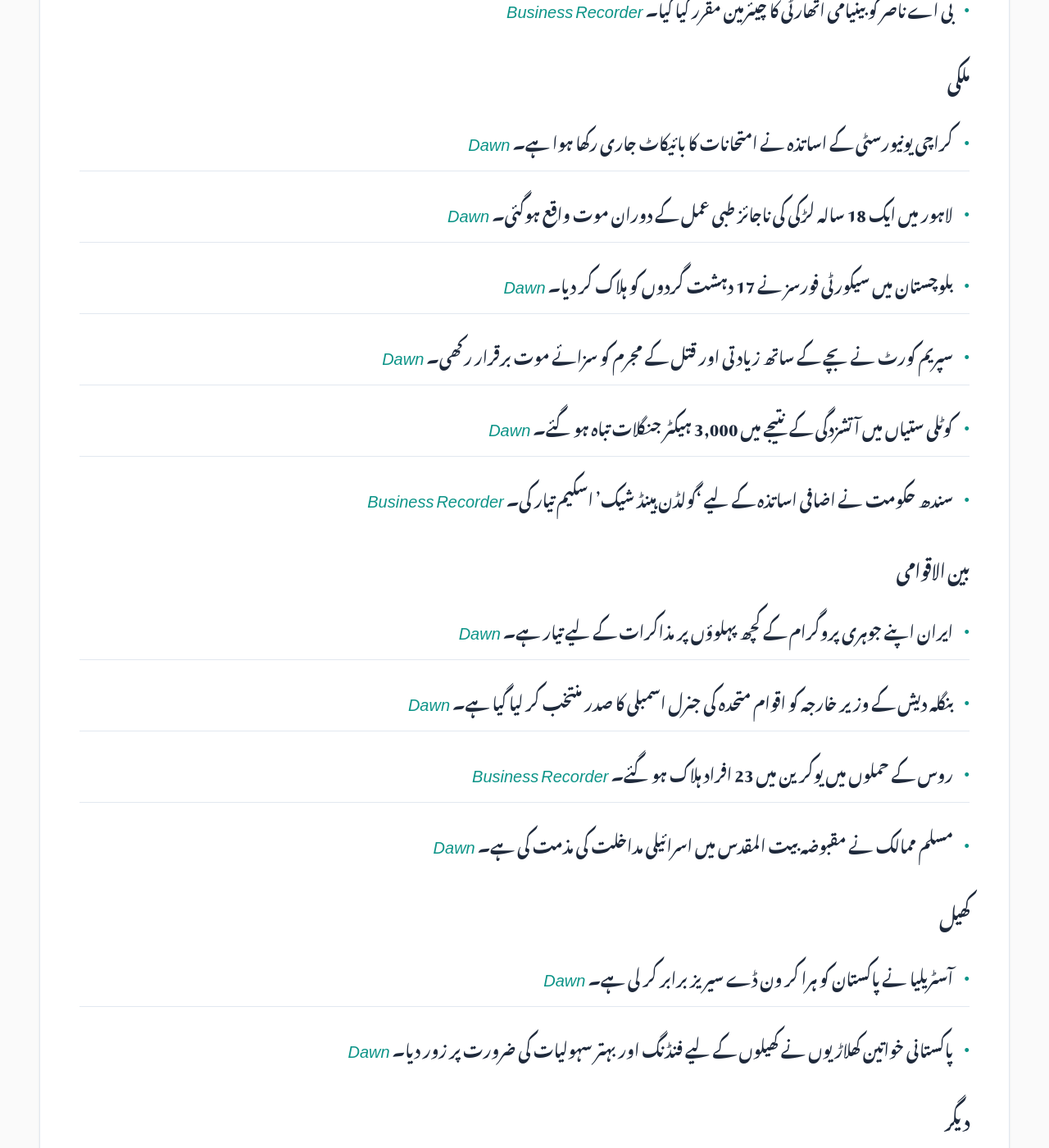
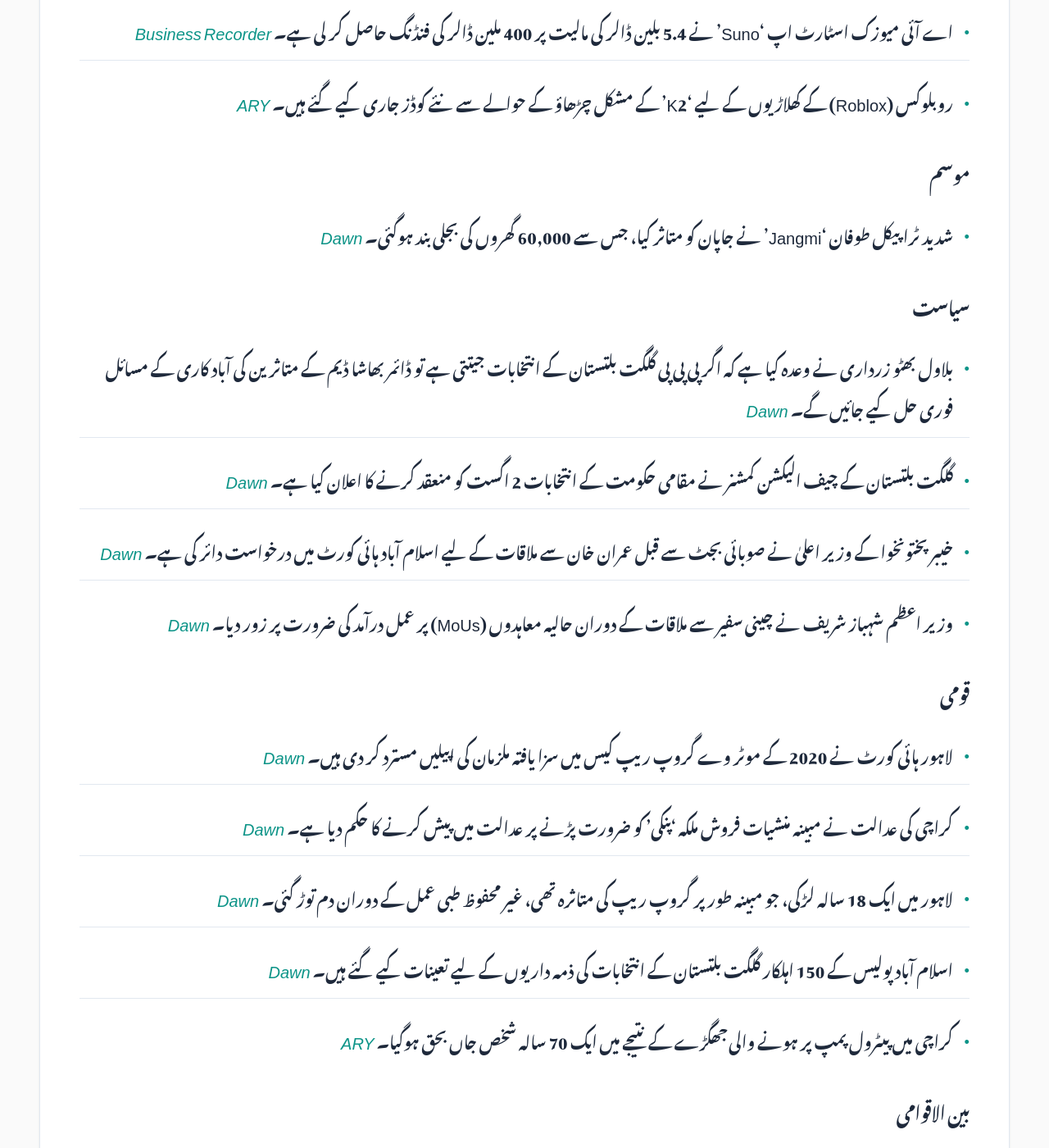
Before and after one commit to zsubzwary/news, a Jekyll site: the page built from ur/index.md, in a window 1280 px wide and 1400 px high, scrolled down 1984 px. Shown: the whole window at 82% size. Built offline with Jekyll 4.4.1, drawn with Linux system fonts in a browser that asks for light colours; some web fonts are replaced; comment, search, counter and statistics services are not loaded; some of the changed text lies outside the part shown.

Commit message:
DateTime; 2026-06-03T16:10:08.107Z

```diff
--- a/ur/index.md
+++ b/ur/index.md
@@ -7,49 +7,55 @@ rtl: true
 
 پاکستان کی تازہ خبروں کا خلاصہ
 
- &lrm; 03-Jun-2026 09:10PKT
+ &lrm; 03-Jun-2026 21:10PKT
 
-پڑھنے کا وقت : 3 منٹ
+پڑھنے کا وقت : 5 منٹ
 
 ### معیشت
-- بجلی کی قیمتوں میں 1.74 روپے فی یونٹ اضافے کا امکان ہے۔ *[Dawn](https://www.dawn.com/news/2004808/electricity-prices-likely-to-rise-by-rs174-per-unit)*
-- پولٹری فیڈ بنانے والوں پر اضافی ٹیکس نہیں ہوگا۔ *[Dawn](https://www.dawn.com/news/2004789/no-extra-tax-on-poultry-feed-makers-rules-fcc)*
-- PIDE نے کم از کم اجرت 45,000 روپے کرنے کی تجویز دی ہے۔ *[Dawn](https://www.dawn.com/news/2004790/pide-proposes-rs45000-minimum-wage)*
-- فیڈرل حکومت نے بازاروں اور ریستورانوں کے اوقات بڑھا دیے ہیں۔ *[Dawn](https://www.dawn.com/news/2004700/federal-govt-extends-closing-times-for-markets-restaurants)*
-- مشرق وسطیٰ کی کشیدگی کی وجہ سے تیل کی قیمتوں میں اضافہ ہوا ہے۔ *[ARY](https://arynews.tv/oil-jumps-on-mideast-missiles-while-ai-bulls-carry-stocks-higher)*
-- مئی میں تیل مارکیٹنگ کمپنیوں (OMCs) کی فروخت میں 23 فیصد کمی آئی ہے۔ *[Business Recorder](https://www.brecorder.com/news/40423695/may-omc-sales-plunge-23pc-yoy-on-higher-fuel-prices)*
-- صارفین کے تحفظ کے لیے بجٹ میں ہمدردانہ پالیسیوں کا مطالبہ کیا گیا ہے۔ *[Business Recorder](https://www.brecorder.com/news/40423698/cap-seeks-consumer-friendly-policies-in-budget)*
+- وزیر اعظم شہباز شریف نے غیر رسمی معیشت کو ٹیکس نیٹ میں لانے کے لیے اقدامات کرنے کا اعلان کیا ہے۔ *[Dawn](https://www.dawn.com/news/2004872/in-meeting-with-business-leaders-pm-shehbaz-says-govt-taking-measures-to-bring-informal-economy-into-tax-net)*
+- وفاقی بجٹ کی پیشکش اب 10 جون کو کی جائے گی۔ *[Dawn](https://www.dawn.com/news/2004856/parliamentary-affairs-minister-says-budget-to-be-presented-on-june-10)*
+- بجلی کی قیمتوں میں 1.74 روپے فی یونٹ اضافے کا امکان ہے کیونکہ این پی آر اے نے اضافی ایندھن کے اخراجات کی منظوری پر غور کرنا ہے۔ *[Dawn](https://www.dawn.com/news/2004808/electricity-prices-likely-to-rise-by-rs174-per-unit)*
+- امریکہ نے جبری مشقت کے مسائل پر پاکستان سمیت 60 معیشتوں پر 10 سے 12.5 فیصد تک ٹیرف لگانے کی تجویز دی ہے۔ *[Dawn](https://www.dawn.com/news/2004844/us-proposes-new-tariffs-on-60-economies-including-pakistan-over-failure-to-act-on-forced-labour)* *[Business Recorder](https://www.brecorder.com/news/40423798/us-proposes-tariffs-on-60-economies-including-pakistan-over-forced-labour-concerns)*
+- گرمیوں کے طویل دن اور بڑھتے ہوئے درجہ حرارت کے پیش نظر وزیر اعظم نے دکانوں اور مارکیٹوں کے اوقات میں توسیع کی منظوری دے دی ہے۔ *[Dawn](https://www.dawn.com/news/2004859/pm-shehbaz-approves-extension-in-closing-hours-of-shops-markets)*
+- فیڈرل کانسٹٹیوشنل کورٹ نے فیصلہ دیا ہے کہ پولٹری فیڈ بنانے والوں پر اضافی ٹیکس عائد نہیں کیا جا سکتا۔ *[Dawn](https://www.dawn.com/news/2004789/no-extra-tax-on-poultry-feed-makers-rules-fcc)*
+- مشرق وسطیٰ کی جنگ کے باعث عالمی مارکیٹوں میں غیر یقینی صورتحال اور تیل کی قیمتوں میں اضافے سے گلف کی اسٹاک مارکیٹیں نیچے گر گئیں۔ *[Business Recorder](https://www.brecorder.com/news/40423810/most-gulf-markets-retreat-on-iran-war-jitters)*
+- آئی ایم ایف کے مطابق سعودی معیشت جنگ کے باوجود مستحکم ہے، تاہم 2026 میں ترقی کی شرح 2 فیصد تک گر سکتی ہے۔ *[Business Recorder](https://www.brecorder.com/news/40423811/imf-says-saudi-economy-holding-up-during-iran-war-but-growth-could-slow-to-2-in-2026)*
+- بنگلہ دیش نے مشرق وسطیٰ کی جنگ سے پیدا ہونے والے مالیاتی دباؤ کو کم کرنے کے لیے بجلی کی قیمتوں میں 16 فیصد اضافہ کر دیا ہے۔ *[Business Recorder](https://www.brecorder.com/news/40423807/bangladesh-raises-electricity-prices-in-latest-mideast-war-related-hike)*
+- بھارتی مرکزی بینک نے ان رپورٹس کی تردید کی ہے کہ اس نے 12 ارب ڈالر کے سونے کے ذخائر فروخت کیے ہیں۔ *[Business Recorder](https://www.brecorder.com/news/40423800/indian-central-bank-rebuts-media-report-it-sold-gold-reserves)*
+- امریکی اسٹاک مارکیٹس میں سرمایہ کاروں کی جانب سے منافع وصولی اور جنگ کے خدشات کے باعث معمولی کمی دیکھی گئی۔ *[Business Recorder](https://www.brecorder.com/news/40423813/us-stocks-edge-lower-as-investors-consolidate-after-string-of-records)*
 
 ### سائنس اور ٹیکنالوجی
-- NED یونیورسٹی اور IMC نے مصنوعی ذہانت پر مبنی حادثاتی انتظام کے نظام کے لیے معاہدہ کیا۔ *[Business Recorder](https://www.brecorder.com/news/40423699/imc-amp-ned-university-sign-agreement-to-establish-umiu-university)*
+- اے آئی میوزک اسٹارٹ اپ 'Suno' نے 5.4 بلین ڈالر کی مالیت پر 400 ملین ڈالر کی فنڈنگ حاصل کر لی ہے۔ *[Business Recorder](https://www.brecorder.com/news/40423812/ai-music-startup-suno-raises-funding-at-54-billion-valuation)*
+- روبلوکس (Roblox) کے کھلاڑیوں کے لیے 'K2' کے مشکل چڑھاؤ کے حوالے سے نئے کوڈز جاری کیے گئے ہیں۔ *[ARY](https://arynews.tv/conquer-k2-from-your-couch-fresh-codes-drop-free-points-for-robloxs-toughest-climb)*
 
-### موسمیات
-- بنوں میں شدید طوفان کے نتیجے میں 20 افراد زخمی ہو گئے۔ *[Dawn](https://www.dawn.com/news/2004699/at-least-20-injured-as-violent-storm-damages-homes-buildings-in-kps-bannu)*
-- جاپان میں شدید سمندری طوفان سے ہزاروں گھروں کی بجلی منقطع ہوگئی۔ *[Business Recorder](https://www.brecorder.com/news/40423758/tropical-storm-jangmi-batters-japan-cuts-power-to-60000-homes)*
+### موسم
+- شدید ٹراپیکل طوفان 'Jangmi' نے جاپان کو متاثر کیا، جس سے 60,000 گھروں کی بجلی بند ہوگئی۔ *[Dawn](https://www.dawn.com/news/2004894/tropical-storm-jangmi-batters-japan-cuts-power-to-60000-homes)*
 
 ### سیاست
-- ٹرمپ نے ایک وفادار ساتھی کو انٹیلی جنس ڈائریکٹر مقرر کر دیا۔ *[Dawn](https://www.dawn.com/news/2004772/trump-names-inexperienced-ally-as-intelligence-director)*
-- آزاد کشمیر کے وزیر اعلیٰ نے کہا کہ JAAC کے احتجاج کی صورت میں طاقت استعمال نہیں کی جائے گی۔ *[Dawn](https://www.dawn.com/news/2004778/ajk-pm-says-govt-will-not-use-force-if-jaac-takes-to-streets)*
-- جی بی انتخابات کے حوالے سے پی ٹی آئی نے بدعنوانی کے الزامات لگائے ہیں۔ *[Business Recorder](https://www.brecorder.com/news/40423691/pti-condemns-grave-violations-of-electoral-process-in-g-b)*
-- بی اے ناصر کو بینیامی اتھارٹی کا چیئرمین مقرر کیا گیا۔ *[Business Recorder](https://www.brecorder.com/news/40423694/ba-nasir-made-chairperson-of-benami-authority)*
+- بلاول بھٹو زرداری نے وعدہ کیا ہے کہ اگر پی پی پی گلگت بلتستان کے انتخابات جیتتی ہے تو ڈائمر بھاشا ڈیم کے متاثرین کی آباد کاری کے مسائل فوری حل کیے جائیں گے۔ *[Dawn](https://www.dawn.com/news/2004941/bilawal-pledges-to-address-diamer-bhasha-dam-resettlement-issues-if-ppp-wins-g-b-polls)*
+- گلگت بلتستان کے چیف الیکشن کمشنر نے مقامی حکومت کے انتخابات 2 اگست کو منعقد کرنے کا اعلان کیا ہے۔ *[Dawn](https://www.dawn.com/news/2004921/gb-local-government-elections-scheduled-for-aug-2-cec-says)*
+- خیبر پختونخوا کے وزیر اعلیٰ نے صوبائی بجٹ سے قبل عمران خان سے ملاقات کے لیے اسلام آباد ہائی کورٹ میں درخواست دائر کی ہے۔ *[Dawn](https://www.dawn.com/news/2004889/kp-cm-moves-ihc-seeking-meeting-with-imran-ahead-of-provincial-budget)*
+- وزیر اعظم شہباز شریف نے چینی سفیر سے ملاقات کے دوران حالیہ معاہدوں (MoUs) پر عمل درآمد کی ضرورت پر زور دیا۔ *[Dawn](https://www.dawn.com/news/2004916/pm-shehbaz-stresses-need-to-follow-up-on-recent-mous-during-meeting-with-chinese-envoy)*
 
-### ملکی
-- کراچی یونیورسٹی کے اساتذہ نے امتحانات کا بائیکاٹ جاری رکھا ہوا ہے۔ *[Dawn](https://www.dawn.com/news/2004735/despite-govt-intervention-karachi-university-teachers-refuse-to-end-exam-boycott)*
-- لاہور میں ایک 18 سالہ لڑکی کی ناجائز طبی عمل کے دوران موت واقع ہوگئی۔ *[Dawn](https://www.dawn.com/news/2004730/gang-rape-victim-dies-during-botched-abortion-in-lahore)*
-- بلوچستان میں سیکورٹی فورسز نے 17 دہشت گردوں کو ہلاک کر دیا۔ *[Dawn](https://www.dawn.com/news/2004690/security-forces-kill-17-terrorists-in-various-districts-of-balochistan-following-quetta-train-bombing-ispr)*
-- سپریم کورٹ نے بچے کے ساتھ زیادتی اور قتل کے مجرم کو سزائے موت برقرار رکھی۔ *[Dawn](https://www.dawn.com/news/2004819/sc-upholds-death-sentence-awarded-to-child-rapist-killer)*
-- کوٹلی ستیاں میں آتشزدگی کے نتیجے میں 3,000 ہیکٹر جنگلات تباہ ہو گئے۔ *[Dawn](https://www.dawn.com/news/2004749/devastating-fire-decimates-over-3000-hectares-of-forest-tree-cover-in-kotli-sattian)*
-- سندھ حکومت نے اضافی اساتذہ کے لیے 'گولڈن ہینڈ شیک' اسکیم تیار کی۔ *[Business Recorder](https://www.brecorder.com/news/40423697/surplus-teachers-sindh-prepares-golden-handshake-scheme)*
+### قومی
+- لاہور ہائی کورٹ نے 2020 کے موٹر وے گروپ ریپ کیس میں سزا یافتہ ملزمان کی اپیلیں مسترد کر دی ہیں۔ *[Dawn](https://www.dawn.com/news/2004896/2020-motorway-gang-rape-case-lhc-dismisses-convicts-appeals-against-sentences)*
+- کراچی کی عدالت نے مبینہ منشیات فروش ملکہ 'پنکی' کو ضرورت پڑنے پر عدالت میں پیش کرنے کا حکم دیا ہے۔ *[Dawn](https://www.dawn.com/news/2004888/karachi-court-directs-authorities-to-produce-alleged-drug-baroness-pinky-in-person-when-required)*
+- لاہور میں ایک 18 سالہ لڑکی، جو مبینہ طور پر گروپ ریپ کی متاثرہ تھی، غیر محفوظ طبی عمل کے دوران دم توڑ گئی۔ *[Dawn](https://www.dawn.com/news/2004730/gang-rape-victim-dies-during-botched-abortion-in-lahore)*
+- اسلام آباد پولیس کے 150 اہلکار گلگت بلتستان کے انتخابات کی ذمہ داریوں کے لیے تعینات کیے گئے ہیں۔ *[Dawn](https://www.dawn.com/news/2004880/150-personnel-from-islamabad-polices-security-division-assigned-to-gb-election-duty)*
+- کراچی میں پیٹرول پمپ پر ہونے والی جھگڑے کے نتیجے میں ایک 70 سالہ شخص جاں بحق ہوگیا۔ *[ARY](https://arynews.tv/petrol-pump-scuffle-leads-to-death-of-70-year-old-man-video)*
 
 ### بین الاقوامی
-- ایران اپنے جوہری پروگرام کے کچھ پہلوؤں پر مذاکرات کے لیے تیار ہے۔ *[Dawn](https://www.dawn.com/news/2004681/iran-willing-to-negotiate-aspects-of-nuclear-programme-rubio-says-amid-escalating-scrutiny-over-war)*
-- بنگلہ دیش کے وزیر خارجہ کو اقوام متحدہ کی جنرل اسمبلی کا صدر منتخب کر لیا گیا ہے۔ *[Dawn](https://www.dawn.com/news/2004697/bangladesh-elected-president-of-un-general-assembly-in-closely-contested-vote)*
-- روس کے حملوں میں یوکرین میں 23 افراد ہلاک ہو گئے۔ *[Business Recorder](https://www.brecorder.com/news/40423760/at-least-23-killed-in-russian-attack-ukrainian-president-says-new-assault-possible)*
-- مسلم ممالک نے مقبوضہ بیت المقدس میں اسرائیلی مداخلت کی مذمت کی ہے۔ *[Dawn](https://www.dawn.com/news/2004689/pakistan-7-other-muslim-countries-condemn-israeli-incursions-into-al-aqsa-mosque-call-for-an-immediate-halt)*
+- امریکی صدر ڈونلڈ ٹرمپ نے اسرائیلی وزیراعظم نیتنیاہو کے ساتھ ہونے والی ایک فون کال میں انہیں 'پاگل' کہنے کی تصدیق کی ہے۔ *[Dawn](https://www.dawn.com/news/2004906/i-was-a-little-bit-perturbed-trump-confirms-expletive-laden-phone-call-with-netanyahu)* *[ARY](https://arynews.tv/trump-confirms-he-called-netanyahu-crazy-in-phone-call)*
+- اسرائیل نے مقبوضہ مغربی کنارے میں 2,000 سے زائد نئے گھروں کی توسیع کا منصوبہ بنایا ہے۔ *[Dawn](https://www.dawn.com/news/2004930/israel-plans-major-expansion-of-west-bank-settlements-on-occupied-palestinian-land)*
+- خلیجی خطے میں کشیدگی بڑھنے سے کویت کے ایئرپورٹ کو نقصان پہنچا اور امریکہ نے ہرمز کے مقام پر حملے کیے۔ *[Dawn](https://www.dawn.com/news/2004866/hostilities-flare-in-gulf-as-us-iran-talks-at-a-stalemate)* *[ARY](https://arynews.tv/gulf-tensions-escalate-as-iran-hits-kuwait-us-strikes-near-hormuz)*
+- نئی دہلی کے ایک ہوٹل میں آتشزدگی کے نتیجے میں 21 افراد ہلاک ہو گئے، جن میں 18 غیر ملکی شہری شامل ہیں۔ *[Dawn](https://www.dawn.com/news/2004877/at-least-18-foreign-nationals-among-21-killed-in-delhi-hotel-fire)*
+- ڈونلڈ ٹرمپ نے ایران کے سپریم لیڈر مجتبیٰ خامنہ ای سے ملاقات کرنے کی خواہش کا اظہار کیا ہے۔ *[Business Recorder](https://www.brecorder.com/news/40423805/trump-says-would-like-to-meet-iran-leader-khamenei)*
 
 ### کھیل
-- آسٹریلیا نے پاکستان کو ہرا کر ون ڈے سیریز برابر کر لی ہے۔ *[Dawn](https://www.dawn.com/news/2004650/ellis-career-best-figures-help-australia-beat-pakistan-to-level-odi-series)*
-- پاکستانی خواتین کھلاڑیوں نے کھیلوں کے لیے فنڈنگ اور بہتر سہولیات کی ضرورت پر زور دیا۔ *[Dawn](https://www.dawn.com/news/2004836/not-a-level-playing-field)*
+- انگلینڈ کے کپتان بین اسٹوکس نے آئی پی ایل کی وجہ سے جوفرا آرچر کی ٹیم سے غیر موجودگی کا دفاع کیا ہے۔ *[Business Recorder](https://www.brecorder.com/news/40423806/england-captain-stokes-defends-archers-ipl-enforced-absence-from-test-side)*
+- پولینڈ کی کھلاڑی ماجا چوالنسکا نے فرینچ اوپن کے سیمی فائنل میں جگہ بنا لی ہے۔ *[Business Recorder](https://www.brecorder.com/news/40423804/qualifier-chwalinska-reaches-french-open-semi-finals)*
 
 ### دیگر
-- کیٹی پیری کا پرانا گانا دوبارہ چارٹس پر واپس آگیا ہے۔ *[ARY](https://arynews.tv/katy-perrys-the-one-that-got-away-reclaims-the-charts-15-years-on)*
+- مائیک عبداللہ اور جیک شارٹ کے درمیان منگنی ختم ہونے کی افواہوں سے سوشل میڈیا پر چرچا ہے۔ *[ARY](https://arynews.tv/mika-abdalla-jake-short-call-off-engagement-amid-off-campus-buzz)*
+- ایک وائرل ویڈیو میں ایک شخص کو بغیر اے سی کے شدید گرمی میں اپنا گھر ٹھنڈا رکھنے کے طریقے دکھائے گئے ہیں۔ *[ARY](https://arynews.tv/viral-man-keeps-his-house-cooler-in-extreme-heat-without-ac)*
+- فلم 'By Any Means' کا ٹریلر جاری کر دیا گیا ہے جو 1960 کی دہائی کے تھرلر پر مبنی ہے۔ *[ARY](https://arynews.tv/by-any-means-trailer-yahya-abdul-mateen-ii-mark-wahlberg)*
```
